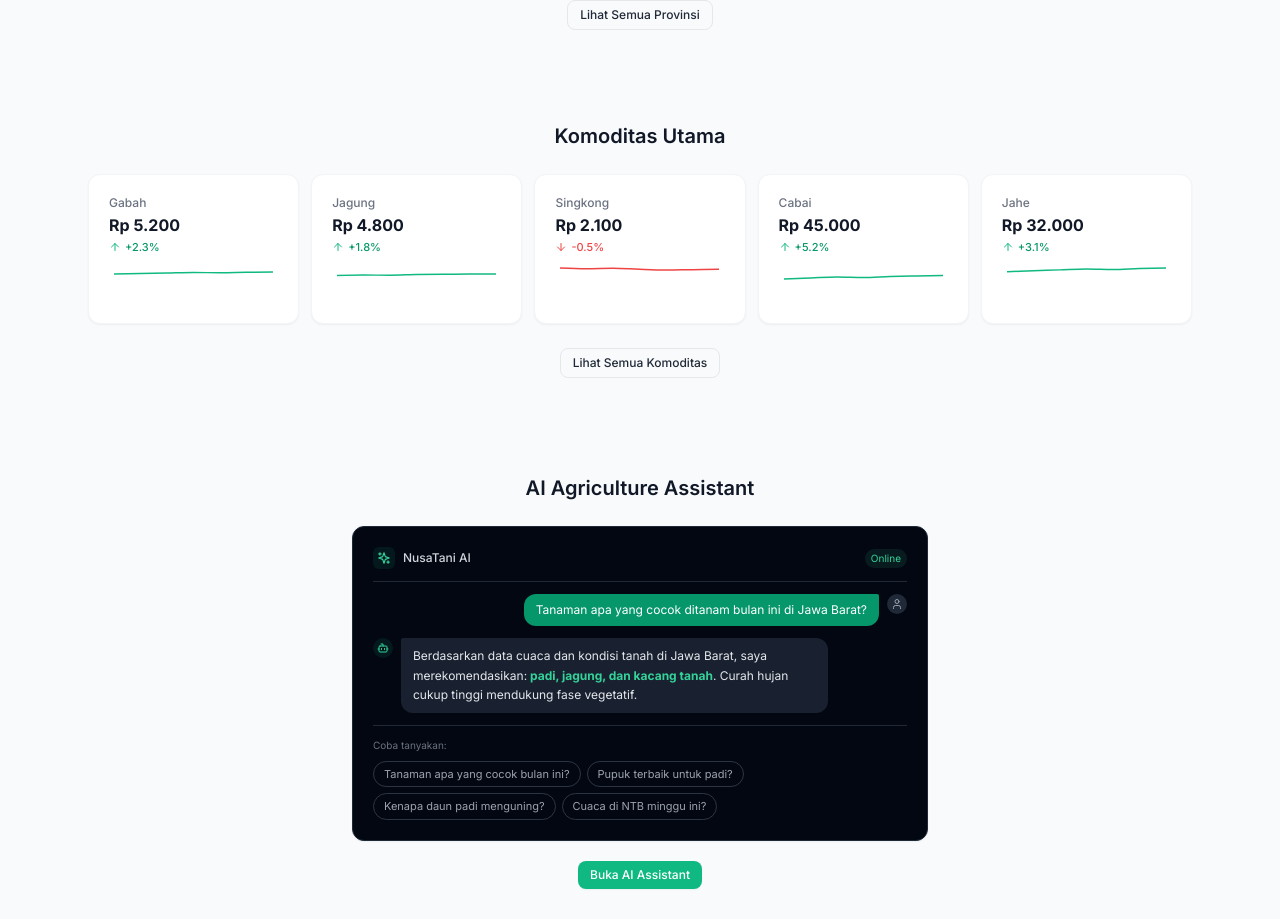
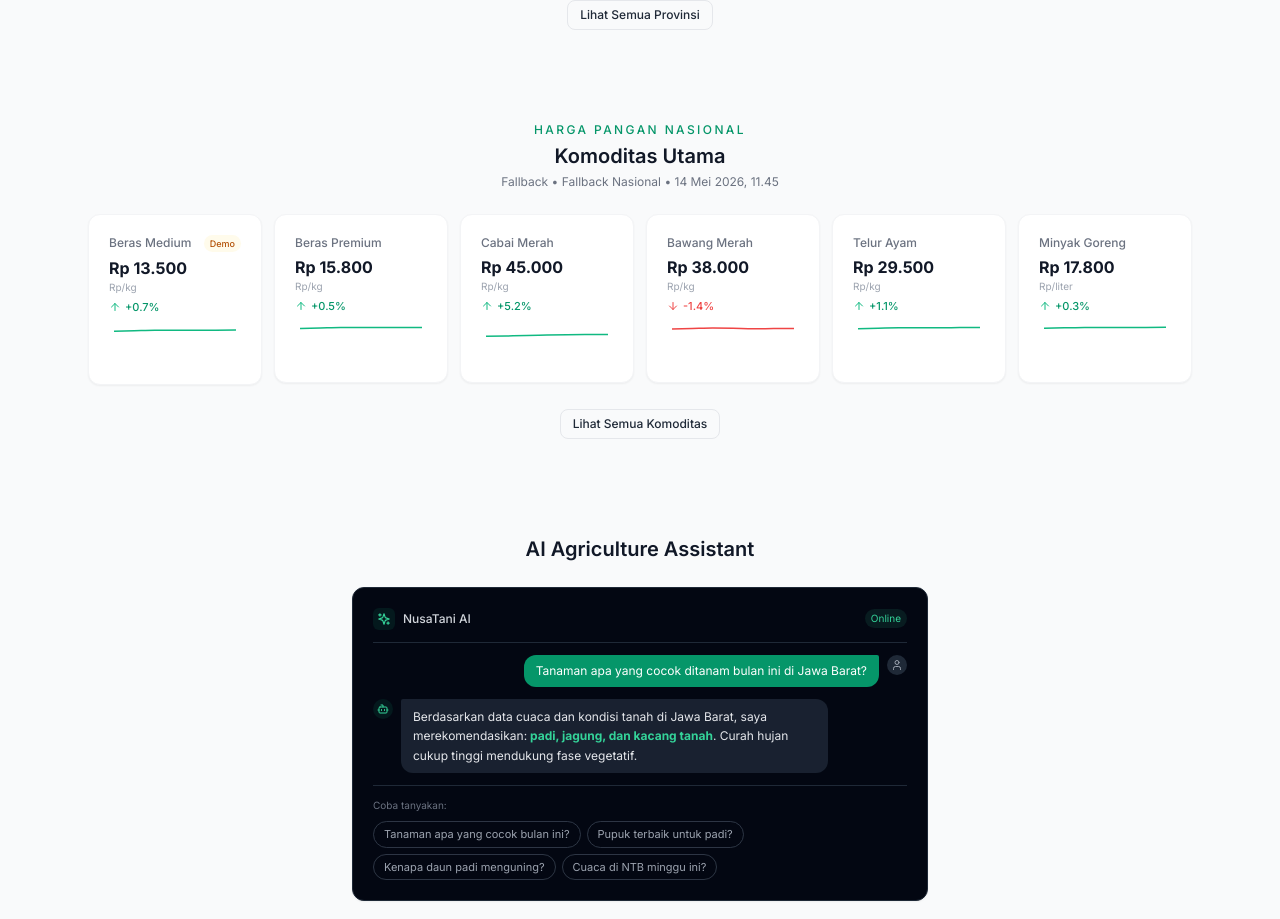
Before and after one commit to LoOp575/Nusa-tani0, a Next.js app: page / in a window 1280 px wide. Shown: the part 1458-2377 px from the top of the page. Built offline with nearby package versions, Linux system fonts and the light colour scheme; no server answers.

Commit message:
Connect commodities to food prices API

```diff
--- a/components/sections/top-commodities.tsx
+++ b/components/sections/top-commodities.tsx
@@ -1,27 +1,97 @@
 "use client"
 
+import { useEffect, useState } from "react"
 import { motion } from "framer-motion"
 import { ArrowUp, ArrowDown } from "lucide-react"
 import { ResponsiveContainer, LineChart, Line } from "recharts"
 import Card from "@/components/ui/card"
 import Button from "@/components/ui/button"
-import { commodities } from "@/data/commodities"
+import { commodities as fallbackCommodities } from "@/data/commodities"
 import { formatCurrency } from "@/lib/utils"
 
+type Commodity = {
+  id: string
+  name: string
+  price: number
+  change: number
+  history: number[]
+  unit: string
+  icon: string
+  category?: string
+  source?: string
+}
+
+type FoodPriceResponse = {
+  isRealtime: boolean
+  source: string
+  updatedAt: string
+  commodities: Commodity[]
+}
+
 export default function TopCommodities() {
+  const [items, setItems] = useState<Commodity[]>(fallbackCommodities)
+  const [isLoading, setIsLoading] = useState(true)
+  const [isRealtime, setIsRealtime] = useState(false)
+  const [source, setSource] = useState("Data lokal")
+  const [updatedAt, setUpdatedAt] = useState<string | null>(null)
+
+  useEffect(() => {
+    let active = true
+
+    async function loadPrices() {
+      try {
+        const response = await fetch("/api/food-prices", { cache: "no-store" })
+        if (!response.ok) throw new Error("Failed to load food prices")
+        const data: FoodPriceResponse = await response.json()
+        if (!active) return
+        setItems(data.commodities)
+        setIsRealtime(data.isRealtime)
+        setSource(data.source)
+        setUpdatedAt(data.updatedAt)
+      } catch {
+        if (!active) return
+        setItems(fallbackCommodities)
+        setIsRealtime(false)
+        setSource("Data lokal")
+      } finally {
+        if (active) setIsLoading(false)
+      }
+    }
+
+    loadPrices()
+
+    return () => {
+      active = false
+    }
+  }, [])
+
+  const updatedLabel = updatedAt
+    ? new Date(updatedAt).toLocaleString("id-ID", {
+        dateStyle: "medium",
+        timeStyle: "short",
+      })
+    : "Data lokal"
+
   return (
     <section className="py-8 md:py-10">
       <div className="max-w-6xl mx-auto px-4 sm:px-6">
-        <h2 className="text-lg md:text-xl font-semibold text-gray-900 dark:text-white text-center mb-6">
-          Komoditas Utama
-        </h2>
+        <div className="mb-6 text-center">
+          <p className="text-xs font-medium uppercase tracking-[0.2em] text-emerald-600 dark:text-emerald-400">
+            Harga Pangan Nasional
+          </p>
+          <h2 className="mt-1 text-lg md:text-xl font-semibold text-gray-900 dark:text-white">
+            Komoditas Utama
+          </h2>
+          <p className="mt-1 text-xs text-gray-500 dark:text-gray-400">
+            {isLoading
+              ? "Mengambil harga pangan terbaru..."
+              : `${isRealtime ? "Realtime" : "Fallback"} • ${source} • ${updatedLabel}`}
+          </p>
+        </div>
 
-        <div className="grid grid-cols-2 sm:grid-cols-3 lg:grid-cols-5 gap-3">
-          {commodities.map((commodity, index) => {
-            const chartData = commodity.history.map((value, i) => ({
-              index: i,
-              value,
-            }))
+        <div className="grid grid-cols-2 sm:grid-cols-3 lg:grid-cols-6 gap-3">
+          {items.slice(0, 6).map((commodity, index) => {
+            const chartData = commodity.history.map((value, i) => ({ index: i, value }))
             const isPositive = commodity.change >= 0
 
             return (
@@ -33,29 +103,39 @@ export default function TopCommodities() {
                 transition={{ duration: 0.3, delay: index * 0.05 }}
               >
                 <Card>
-                  <p className="text-xs font-medium text-gray-500 dark:text-gray-400 mb-0.5">
-                    {commodity.name}
-                  </p>
+                  <div className="mb-1 flex items-start justify-between gap-2">
+                    <p className="text-xs font-medium text-gray-500 dark:text-gray-400">
+                      {commodity.name}
+                    </p>
+                    {index === 0 && (
+                      <span className={`rounded-full px-1.5 py-0.5 text-[9px] font-medium ${
+                        isRealtime
+                          ? "bg-emerald-50 text-emerald-700 dark:bg-emerald-900/30 dark:text-emerald-300"
+                          : "bg-amber-50 text-amber-700 dark:bg-amber-900/30 dark:text-amber-300"
+                      }`}>
+                        {isRealtime ? "Live" : "Demo"}
+                      </span>
+                    )}
+                  </div>
+
                   <p className="text-sm md:text-base font-bold text-gray-900 dark:text-white">
                     {formatCurrency(commodity.price)}
                   </p>
-                  <div className="flex items-center gap-1 mt-0.5">
+                  <p className="text-[10px] text-gray-400 dark:text-gray-500">
+                    {commodity.unit}
+                  </p>
+
+                  <div className="flex items-center gap-1 mt-1">
                     {isPositive ? (
                       <ArrowUp className="h-3 w-3 text-emerald-500" />
                     ) : (
                       <ArrowDown className="h-3 w-3 text-red-500" />
                     )}
-                    <span
-                      className={`text-[11px] font-medium ${
-                        isPositive
-                          ? "text-emerald-600 dark:text-emerald-400"
-                          : "text-red-500 dark:text-red-400"
-                      }`}
-                    >
-                      {isPositive ? "+" : ""}
-                      {commodity.change}%
+                    <span className={`text-[11px] font-medium ${isPositive ? "text-emerald-600 dark:text-emerald-400" : "text-red-500 dark:text-red-400"}`}>
+                      {isPositive ? "+" : ""}{commodity.change}%
                     </span>
                   </div>
+
                   <div className="mt-2 h-[40px]">
                     <ResponsiveContainer width="100%" height="100%">
                       <LineChart data={chartData}>
```
